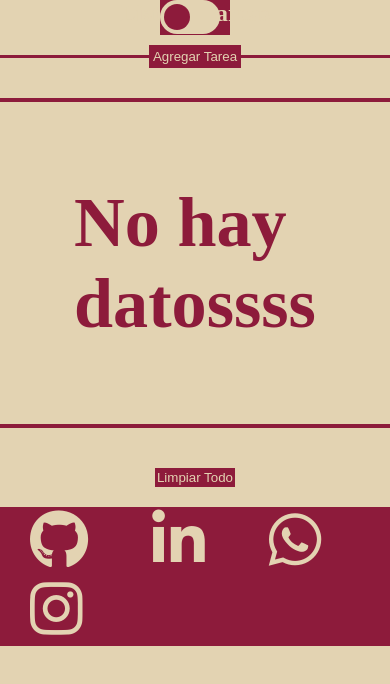
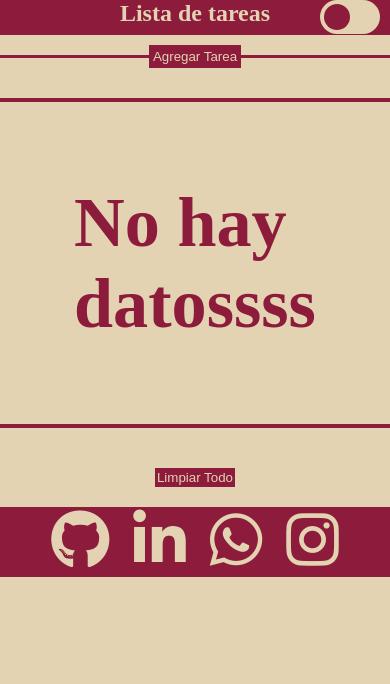
Before and after one commit to fabianNav/lista_De_Tareas, a website built with Vite: page index.html in a window 390 px wide. Built offline with nearby package versions, Linux system fonts and the light colour scheme; some packages are replaced by stand-ins of ours; a script that the page names is missing.

Commit message:
Hice la pagina responsive

```diff
--- a/css/style.css
+++ b/css/style.css
@@ -32,6 +32,7 @@ header {
     justify-self: center;
     border-bottom: var(--primary) solid 1px;
     background-color: var(--primary);
+    width: 100%;
 }
 
 #headerSection {
@@ -106,7 +107,9 @@ input:checked+.slider:before {
 
 
 /* //TODO MAIN */
-
+main {
+    width: 100%;
+}
 
 #linea {
     width: 600px;
@@ -134,6 +137,7 @@ main section {
     display: flex;
     flex-direction: column;
     justify-content: center;
+    width: 100%;
 }
 
 main section article {
@@ -158,6 +162,7 @@ li input {
     background-color: var(--primary);
     color: var(--text);
     border: none;
+    width: 100%;
 }
 
 .inputTarea {
@@ -201,6 +206,7 @@ main section div {
 }
 
 
+
 #botonLimpiarTodo {
     width: fit-content;
     background-color: var(--primary);
@@ -232,6 +238,7 @@ main section div {
 
 /* //TODO FOOTER */
 footer {
+    width: 100%;
     border-top: 1px solid var(--primary);
     background-color: var(--primary);
     display: flex;
@@ -274,3 +281,12 @@ a {
     display: flex;
     align-items: center;
 }
+
+@media only screen and (max-width: 468px) {
+    footer {
+        width: 100%;
+    }
+    a {
+        margin-inline: 10px;
+    }
+}
```
